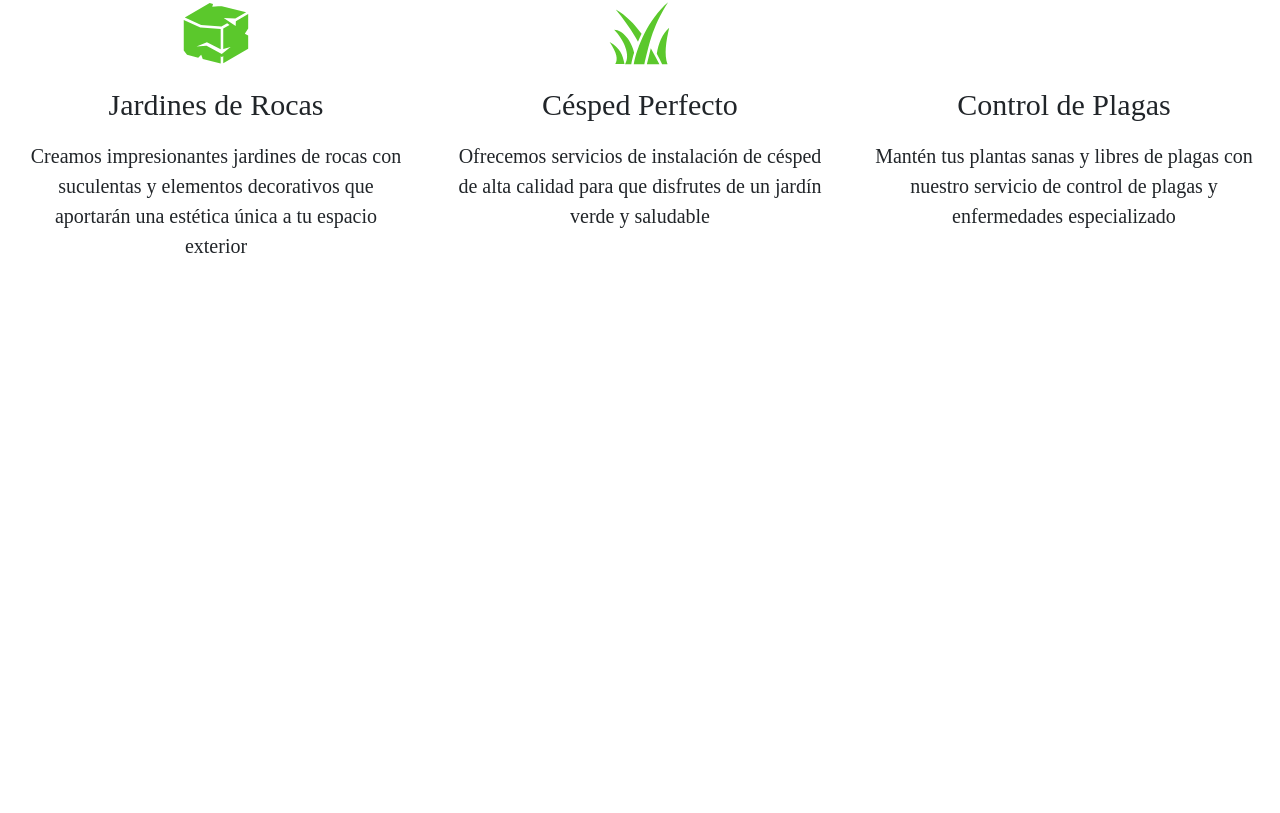
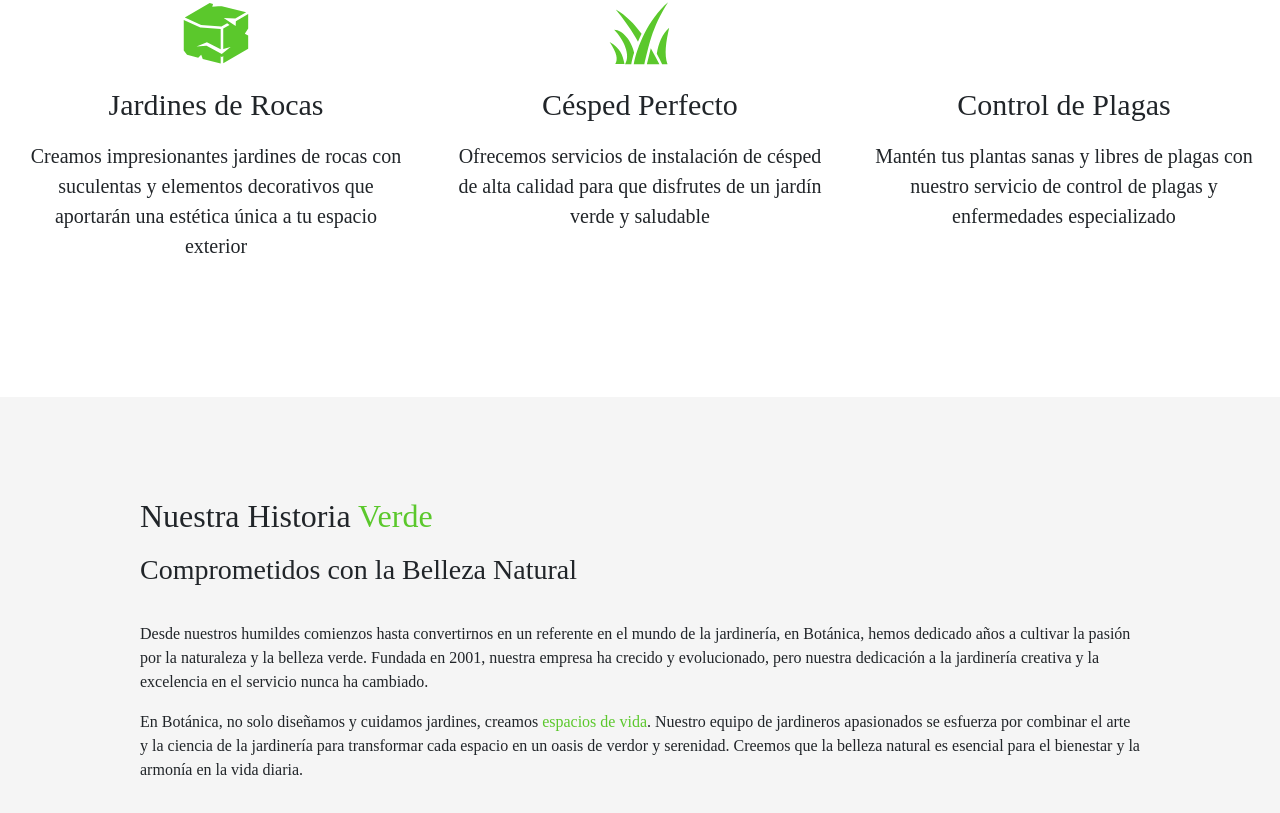
Before and after one commit to jonathanpoblet/jardineria, a React (Vite) app: page / in a window 1280 px wide. Shown: the part 1371-2184 px from the top of the page. Before the commit the page ends 1868 px from the top, so only its background shows below. Built offline with nearby package versions, Linux system fonts and the light colour scheme; some icons are missing.

Commit message:
services added

```diff
--- a/src/components/Main/Main.jsx
+++ b/src/components/Main/Main.jsx
@@ -1,7 +1,6 @@
 import React from 'react';
-import { GiHighGrass, GiStoneBlock } from 'react-icons/gi';
-import { TbShovel } from 'react-icons/tb';
-import { PiNotePencilFill, PiBugBeetleBold, PiHandshakeFill } from 'react-icons/pi';
+import Services from '../Services/Services';
+import Us from '../Us/Us';
 
 import './main.css';
 
@@ -13,38 +12,9 @@ export default function Main() {
         <h1 className='main-title' id='servicios'>Servicios de <span style={{color: '#5BC82C'}}>Jardinería</span> a Tu Medida</h1>
         <h2 className='main-subtitle'>Transforma Tu Espacio con Nosotros</h2>
 
-        <section className='main-servicios'>
-          <div className='main-servicios-container'>
-            <PiNotePencilFill className='main-servicios-container-icon' />
-            <h2 className='main-servicios-container-title'>Diseño Personalizado</h2>
-            <p className='main-servicios-container-text'>Creamos diseños de paisajes únicos y personalizados que se adaptan a tu espacio y estilo, transformando tu jardín en un oasis de belleza</p>
-          </div>
-          <div className='main-servicios-container'>
-            <TbShovel className='main-servicios-container-icon' />
-            <h2 className='main-servicios-container-title'>Mantenimiento Profesional</h2>
-            <p className='main-servicios-container-text'>Nuestro equipo de expertos cuidará de tu jardín con servicios de poda, riego, fertilización y más, para mantenerlo siempre en su mejor forma</p>
-          </div>
-          <div className='main-servicios-container'>
-            <PiHandshakeFill className='main-servicios-container-icon' />
-            <h2 className='main-servicios-container-title'>Asesoramiento Expertos</h2>
-            <p className='main-servicios-container-text'>Nuestros expertos en jardinería están disponibles para brindarte consejos personalizados y responder a tus preguntas sobre el cuidado de tu jardín</p>
-          </div>
-          <div className='main-servicios-container'>
-            <GiStoneBlock className='main-servicios-container-icon' />
-            <h2 className='main-servicios-container-title'>Jardines de Rocas</h2>
-            <p className='main-servicios-container-text'>Creamos impresionantes jardines de rocas con suculentas y elementos decorativos que aportarán una estética única a tu espacio exterior</p>
-          </div>
-          <div className='main-servicios-container'>
-            <GiHighGrass className='main-servicios-container-icon' />
-            <h2 className='main-servicios-container-title'>Césped Perfecto</h2>
-            <p className='main-servicios-container-text'>Ofrecemos servicios de instalación de césped de alta calidad para que disfrutes de un jardín verde y saludable</p>
-          </div>
-          <div className='main-servicios-container'>
-            <PiBugBeetleBold className='main-servicios-container-icon' />
-            <h2 className='main-servicios-container-title'>Control de Plagas</h2>
-            <p className='main-servicios-container-text'>Mantén tus plantas sanas y libres de plagas con nuestro servicio de control de plagas y enfermedades especializado</p>
-          </div>
-        </section>
+        <Services />
+
+        <Us />
     </main>
   )
 }
--- a/src/components/Main/main.css
+++ b/src/components/Main/main.css
@@ -20,66 +20,17 @@
     margin-top: 20px;
 }
 
-.main-servicios {
-    display: flex;
-    flex-direction: row;
-    justify-content: center;
-    align-items: center;
-    flex-wrap: wrap;
-    width: 100%;
-    max-width: 1400px;
-    margin-top: 70px;
-    margin-bottom: 200px;
-}
-
-.main-servicios-container {
-    display: flex;
-    flex-direction: column;
-    justify-content: flex-start;
-    align-items: center;
-    width: 30%;
-    margin: 20px;
-    min-height: 280px;
-    height: 100%;
-}
-
-.main-servicios-container-icon {
-    font-size: 70px;
-    color: #5BC82C;
-}
-
-.main-servicios-container-title {
-    font-size: 30px;
-    text-align: center;
-    margin-top: 20px;
-}
-
-.main-servicios-container-text {
-    font-size: 20px;
-    text-align: center;
-    margin-top: 10px;
-}
-
-@media screen and (max-width: 1100px) {
-    .main-servicios-container {
-        width: 40%;
-    }
-}
-
 
 @media screen and (max-width: 836px) {
     .main-title {
         font-size: 35px;
-        margin-top: 100px;
+        margin-top: 0px;
+        padding-top: 100px;
     }
 
     .main-subtitle {
         margin-top: 20px;
         font-size: 25px;
-    }
-
-    .main-servicios-container {
-        width: 70%;
     }
 }
 
@@ -87,22 +38,10 @@
     .main-title {
         font-size: 30px;
         text-align: center;
-        margin: 100px 30px 0px 30px;
+        margin: 0px 30px;
     }
 
     .main-subtitle {
         font-size: 20px;
     }
-
-    .main-servicios-container-icon {
-        font-size: 40px;
-    }
-
-    .main-servicios-container-title {
-        font-size: 25px;
-    }
-
-    .main-servicios-container-text {
-        font-size: 18px;
-    }
 }
--- /dev/null
+++ b/src/components/Services/Services.jsx
@@ -0,0 +1,42 @@
+import { GiHighGrass, GiStoneBlock } from 'react-icons/gi';
+import { TbShovel } from 'react-icons/tb';
+import { PiNotePencilFill, PiBugBeetleBold, PiHandshakeFill } from 'react-icons/pi';
+
+import './services.css';
+
+export default function Services() {
+  return (
+    <section className='main-servicios'>
+          <div className='main-servicios-container'>
+            <PiNotePencilFill className='main-servicios-container-icon' />
+            <h2 className='main-servicios-container-title'>Diseño Personalizado</h2>
+            <p className='main-servicios-container-text'>Creamos diseños de paisajes únicos y personalizados que se adaptan a tu espacio y estilo, transformando tu jardín en un oasis de belleza</p>
+          </div>
+          <div className='main-servicios-container'>
+            <TbShovel className='main-servicios-container-icon' />
+            <h2 className='main-servicios-container-title'>Mantenimiento Profesional</h2>
+            <p className='main-servicios-container-text'>Nuestro equipo de expertos cuidará de tu jardín con servicios de poda, riego, fertilización y más, para mantenerlo siempre en su mejor forma</p>
+          </div>
+          <div className='main-servicios-container'>
+            <PiHandshakeFill className='main-servicios-container-icon' />
+            <h2 className='main-servicios-container-title'>Asesoramiento Expertos</h2>
+            <p className='main-servicios-container-text'>Nuestros expertos en jardinería están disponibles para brindarte consejos personalizados y responder a tus preguntas sobre el cuidado de tu jardín</p>
+          </div>
+          <div className='main-servicios-container'>
+            <GiStoneBlock className='main-servicios-container-icon' />
+            <h2 className='main-servicios-container-title'>Jardines de Rocas</h2>
+            <p className='main-servicios-container-text'>Creamos impresionantes jardines de rocas con suculentas y elementos decorativos que aportarán una estética única a tu espacio exterior</p>
+          </div>
+          <div className='main-servicios-container'>
+            <GiHighGrass className='main-servicios-container-icon' />
+            <h2 className='main-servicios-container-title'>Césped Perfecto</h2>
+            <p className='main-servicios-container-text'>Ofrecemos servicios de instalación de césped de alta calidad para que disfrutes de un jardín verde y saludable</p>
+          </div>
+          <div className='main-servicios-container'>
+            <PiBugBeetleBold className='main-servicios-container-icon' />
+            <h2 className='main-servicios-container-title'>Control de Plagas</h2>
+            <p className='main-servicios-container-text'>Mantén tus plantas sanas y libres de plagas con nuestro servicio de control de plagas y enfermedades especializado</p>
+          </div>
+        </section>
+  )
+}
--- /dev/null
+++ b/src/components/Services/services.css
@@ -0,0 +1,68 @@
+.main-servicios {
+    display: flex;
+    flex-direction: row;
+    justify-content: center;
+    align-items: center;
+    flex-wrap: wrap;
+    width: 100%;
+    max-width: 1400px;
+    margin-top: 70px;
+}
+
+.main-servicios-container {
+    display: flex;
+    flex-direction: column;
+    justify-content: flex-start;
+    align-items: center;
+    width: 30%;
+    margin: 20px;
+    min-height: 280px;
+    height: 100%;
+}
+
+.main-servicios-container-icon {
+    font-size: 70px;
+    color: #5BC82C;
+}
+
+.main-servicios-container-title {
+    font-size: 30px;
+    text-align: center;
+    margin-top: 20px;
+}
+
+.main-servicios-container-text {
+    font-size: 20px;
+    text-align: center;
+    margin-top: 10px;
+}
+
+@media screen and (max-width: 1100px) {
+    .main-servicios-container {
+        width: 40%;
+    }
+}
+
+@media screen and (max-width: 836px) {
+    .main-servicios {
+        margin-top: 30px;
+    }
+
+    .main-servicios-container {
+        width: 70%;
+    }
+}
+
+@media screen and (max-width: 550px) {
+    .main-servicios-container-icon {
+        font-size: 40px;
+    }
+
+    .main-servicios-container-title {
+        font-size: 25px;
+    }
+
+    .main-servicios-container-text {
+        font-size: 18px;
+    }
+}
--- /dev/null
+++ b/src/components/Us/Us.jsx
@@ -0,0 +1,14 @@
+import './us.css';
+
+export default function Us() {
+  return (
+    <section className='main-us'>
+        <div className='main-us-container'>
+            <h2 className='main-us-container-title' id='sobre-nosotros'>Nuestra Historia <span style={{color: '#5BC82C'}}>Verde</span></h2>
+            <h3 className='main-us-container-subtitle'>Comprometidos con la Belleza Natural</h3>
+            <p className='main-us-container-text'>Desde nuestros humildes comienzos hasta convertirnos en un referente en el mundo de la jardinería, en Botánica, hemos dedicado años a cultivar la pasión por la naturaleza y la belleza verde. Fundada en 2001, nuestra empresa ha crecido y evolucionado, pero nuestra dedicación a la jardinería creativa y la excelencia en el servicio nunca ha cambiado.</p>
+            <p className='main-us-container-text'>En Botánica, no solo diseñamos y cuidamos jardines, creamos <span style={{color: '#5BC82C'}}>espacios de vida</span>. Nuestro equipo de jardineros apasionados se esfuerza por combinar el arte y la ciencia de la jardinería para transformar cada espacio en un oasis de verdor y serenidad. Creemos que la belleza natural es esencial para el bienestar y la armonía en la vida diaria.</p>
+        </div>
+    </section>
+  )
+}
--- /dev/null
+++ b/src/components/Us/us.css
@@ -0,0 +1,34 @@
+.main-us {
+    display: flex;
+    flex-direction: column;
+    justify-content: center;
+    align-items: center;
+    width: 100%;
+    background-color: #f5f5f5;
+    margin-top: 100px;
+}
+
+.main-us-container {
+    display: flex;
+    flex-direction: column;
+    justify-content: flex-start;
+    align-items: center;
+    padding: 100px;
+    width: 100%;
+    max-width: 1200px;
+}
+
+.main-us-container-title {
+    width: 100%;
+}
+
+.main-us-container-subtitle {
+    width: 100%;
+    margin: 10px 0px 35px 0px;
+}
+
+@media screen and (max-width: 600px) {
+    .main-us-container {
+        padding: 60px;
+    }
+}
```
